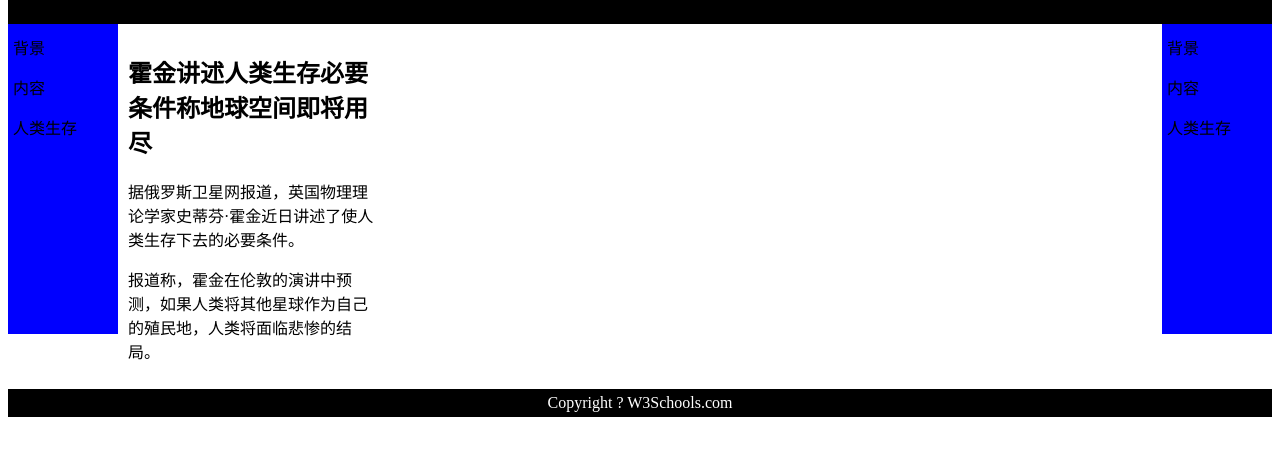
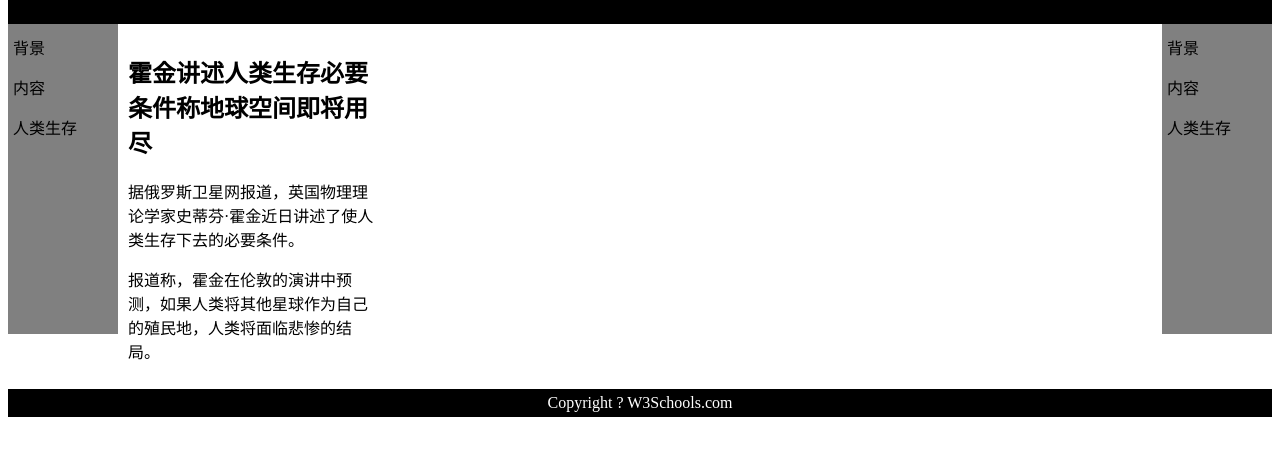
Before and after one commit to lwy1023/12345, a plain HTML site: page index.html in a window 1280 px wide. Shown: the part 83-538 px from the top of the page. Drawn offline with Linux system fonts and the light colour scheme.

Commit message:
Update index.html

```diff
--- a/index.html
+++ b/index.html
@@ -11,7 +11,7 @@
 }
 #nav {
     line-height:40px;
-    background-color:blue;
+    background-color:gray;
     height:300px;
     width:100px;
     float:left;
@@ -19,7 +19,7 @@
 }
 #nav2 {
     line-height:40px;
-    background-color:blue;
+    background-color:gray;
     height:300px;
     width:100px;
     float:right;
```
